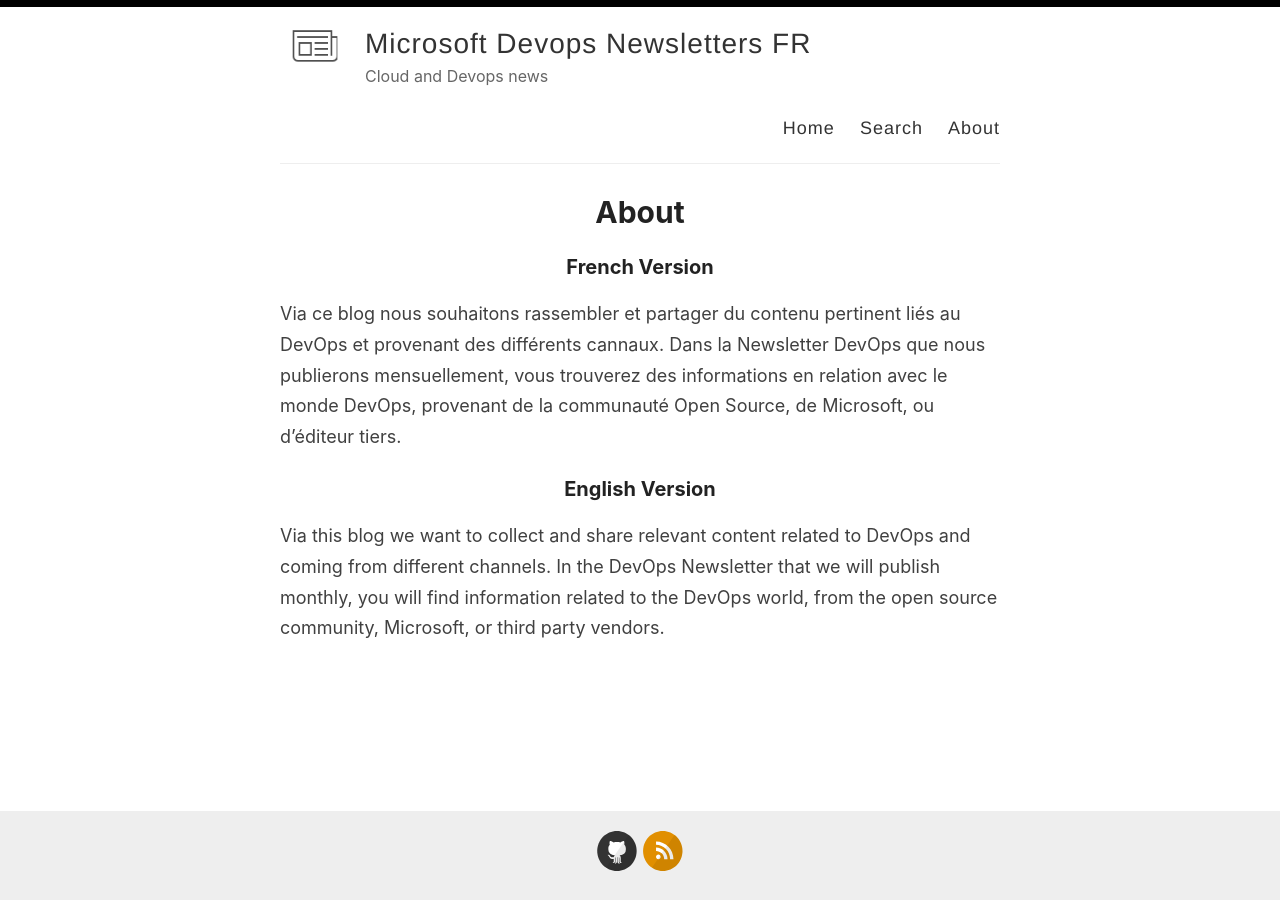
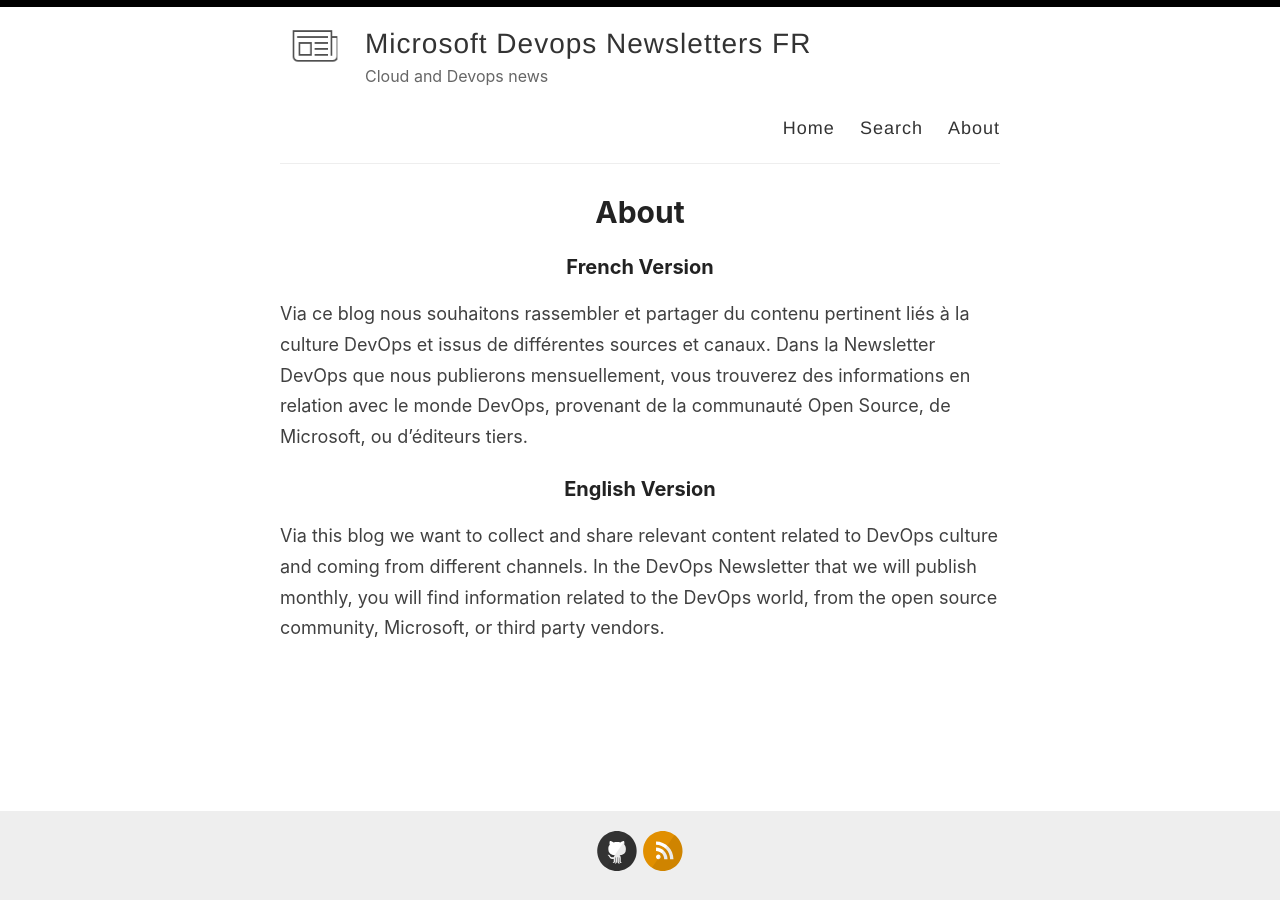
Before and after one commit to microsoft-devops-community/ms-devops-fr.github.io, a Jekyll site: the page built from _pages/about.md, in a window 1280 px wide. Built offline with Jekyll 4.4.1, drawn with Linux system fonts in a browser that asks for light colours.

Commit message:
Correct grammar in about page

```diff
--- a/_pages/about.md
+++ b/_pages/about.md
@@ -7,8 +7,8 @@ permalink: /about/
 
 ### French Version
 
-Via ce blog nous souhaitons rassembler et partager du contenu pertinent liés au DevOps et provenant des différents cannaux. Dans la Newsletter DevOps que nous publierons mensuellement, vous trouverez des informations en relation avec le monde DevOps, provenant de la communauté Open Source, de Microsoft, ou d'éditeur tiers.
+Via ce blog nous souhaitons rassembler et partager du contenu pertinent liés à la culture DevOps et issus de différentes sources et canaux. Dans la Newsletter DevOps que nous publierons mensuellement, vous trouverez des informations en relation avec le monde DevOps, provenant de la communauté Open Source, de Microsoft, ou d'éditeurs tiers.
 
 ### English Version
 
-Via this blog we want to collect and share relevant content related to DevOps and coming from different channels. In the DevOps Newsletter that we will publish monthly, you will find information related to the DevOps world, from the open source community, Microsoft, or third party vendors.
+Via this blog we want to collect and share relevant content related to DevOps culture and coming from different channels. In the DevOps Newsletter that we will publish monthly, you will find information related to the DevOps world, from the open source community, Microsoft, or third party vendors.
```
